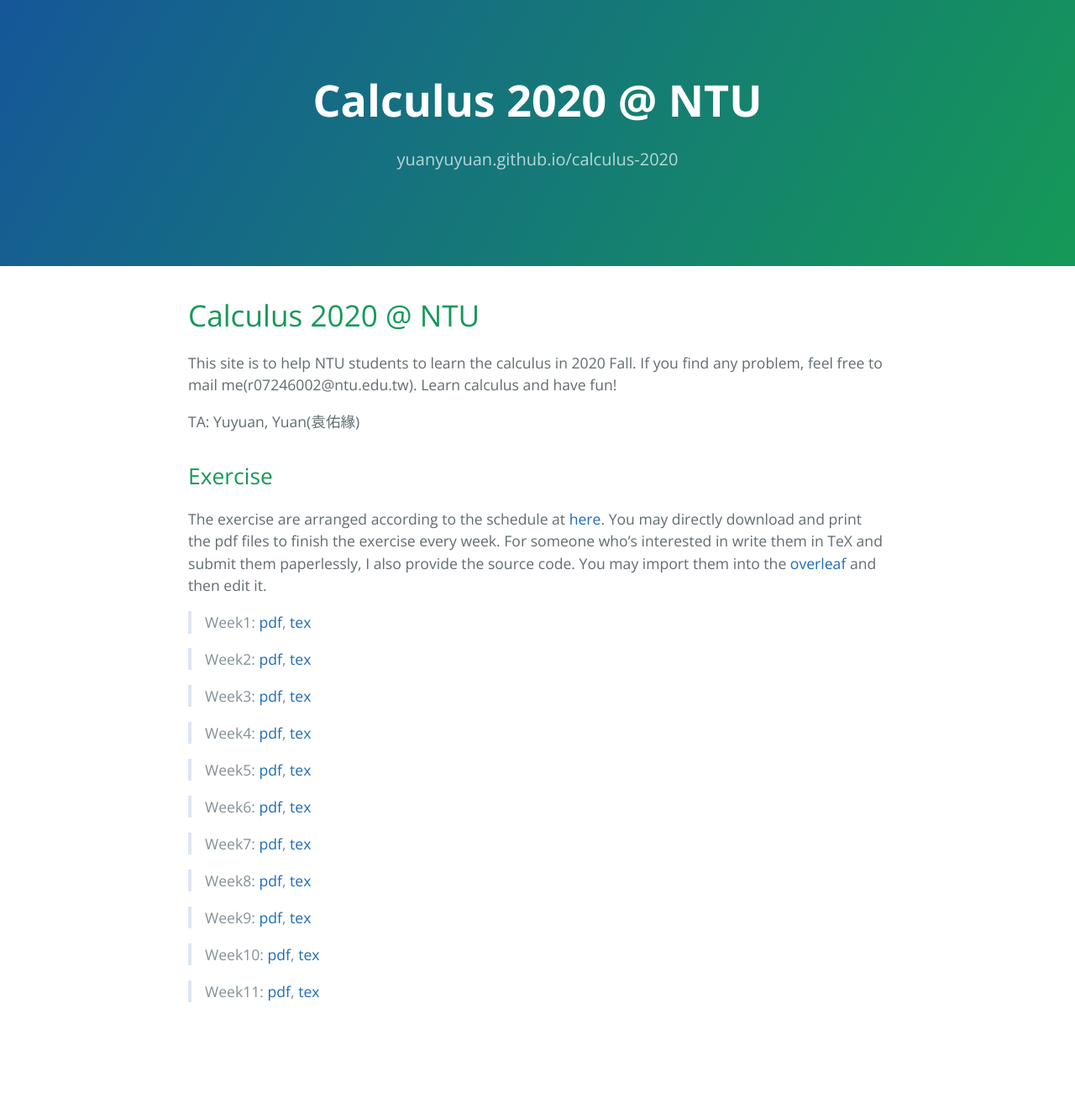
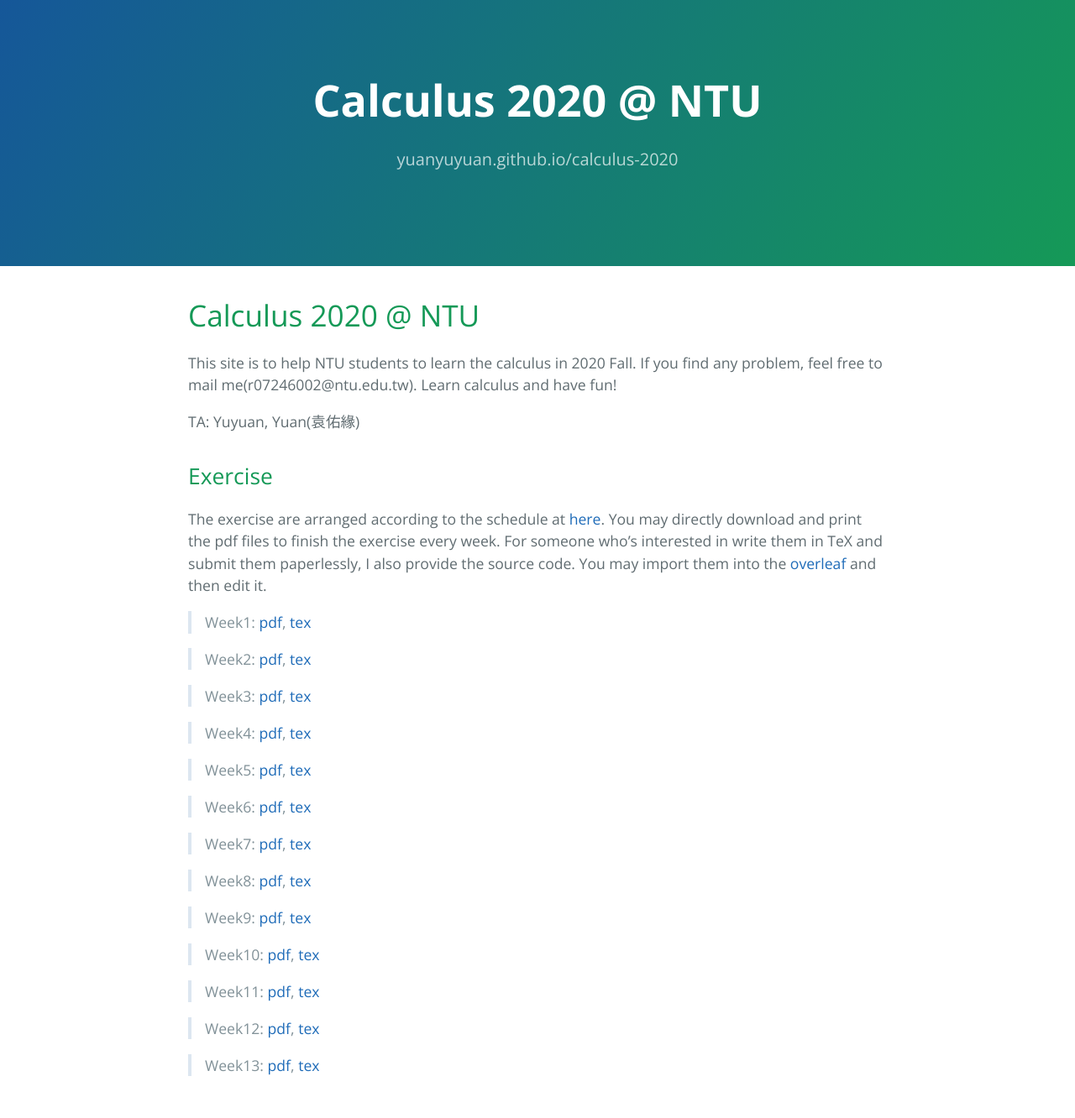
Before and after one commit to YuanYuYuan/calculus-2020, a Jekyll site: the page built from index.md, in a window 1280 px wide. Shown: the whole page at 84% size. Built offline with Jekyll 4.4.1, drawn with Linux system fonts in a browser that asks for light colours; our own code applies the rules of GitHub Pages for plain Markdown files; before the commit the page ends 1244 px from its top, so only the background shows below that.

Commit message:
add week 13

```diff
--- a/index.md
+++ b/index.md
@@ -39,3 +39,7 @@
 > Week10: [pdf](./exercise/week10.pdf), [tex](./exercise/week10.tex)
 
 > Week11: [pdf](./exercise/week11.pdf), [tex](./exercise/week11.tex)
+
+> Week12: [pdf](./exercise/week12.pdf), [tex](./exercise/week12.tex)
+
+> Week13: [pdf](./exercise/week13.pdf), [tex](./exercise/week13.tex)
```
